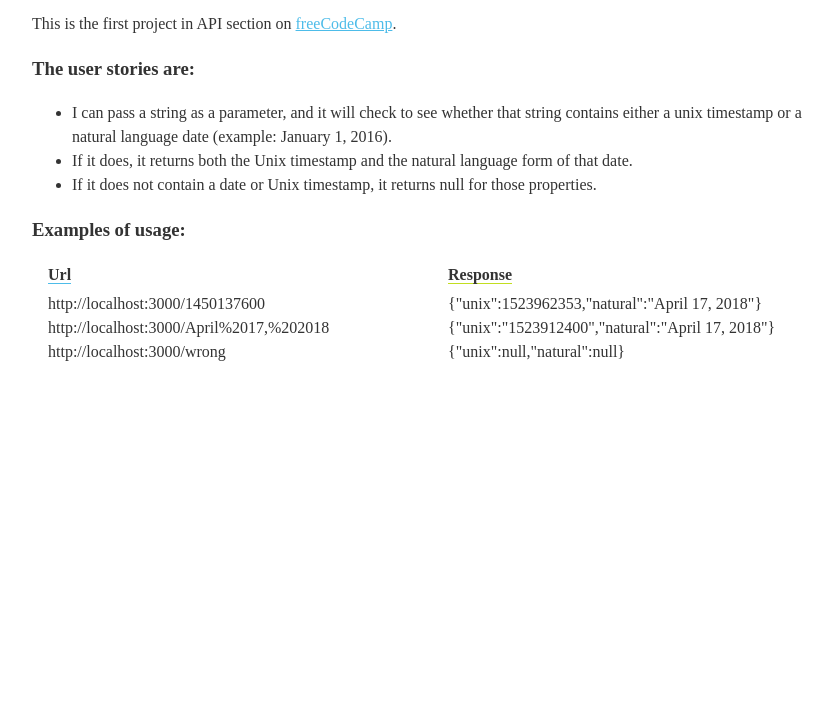
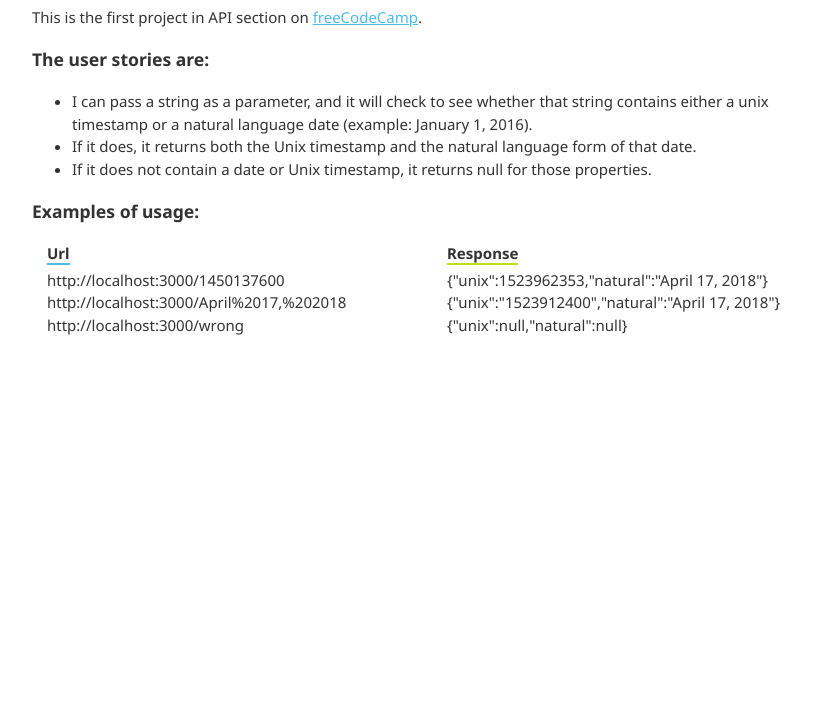
Before and after one commit to Beaglefoot/fcc-timestamp-microservice, a website: page public/index.html in a window 1280 px wide. Shown: the part 79-800 px from the top of the page, without its empty margins (208-1040 px from the left). Drawn offline with Linux system fonts and the light colour scheme.

Commit message:
Add google fonts

```diff
--- a/public/index.html
+++ b/public/index.html
@@ -4,6 +4,7 @@
     <meta charset="UTF-8">
     <title>Timestamp Microservice</title>
     <link rel="stylesheet" href="./style.css">
+    <link href="https://fonts.googleapis.com/css?family=Noto+Sans:400,700" rel="stylesheet">
   </head>
   <body>
     <div class="container">
--- a/public/style.css
+++ b/public/style.css
@@ -1,3 +1,8 @@
+body {
+  font-family: 'Noto Sans', Arial, sans-serif;
+  font-size: 15px;
+}
+
 .container {
   max-width: 800px;
   margin: 0 auto;
@@ -26,11 +31,11 @@ a {
 }
 
 .input > b {
-  border-bottom: 0.1em solid #4dbce9;
+  border-bottom: 2px solid #4dbce9;
 }
 
 .output > b {
-  border-bottom: 0.1em solid #c2de1f;
+  border-bottom: 2px solid #c2de1f;
 }
 
 @media (max-width: 684px) {
```
